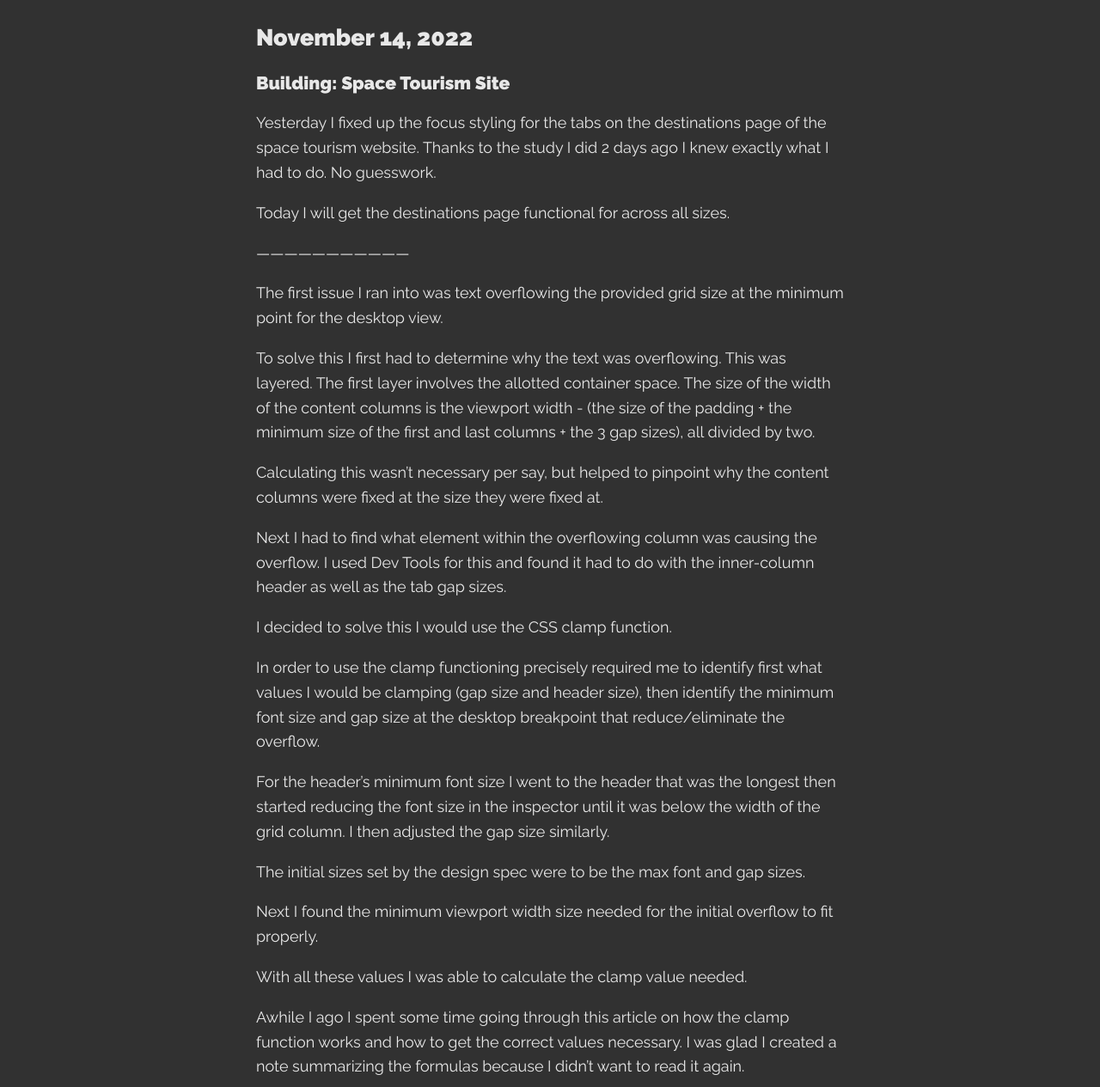
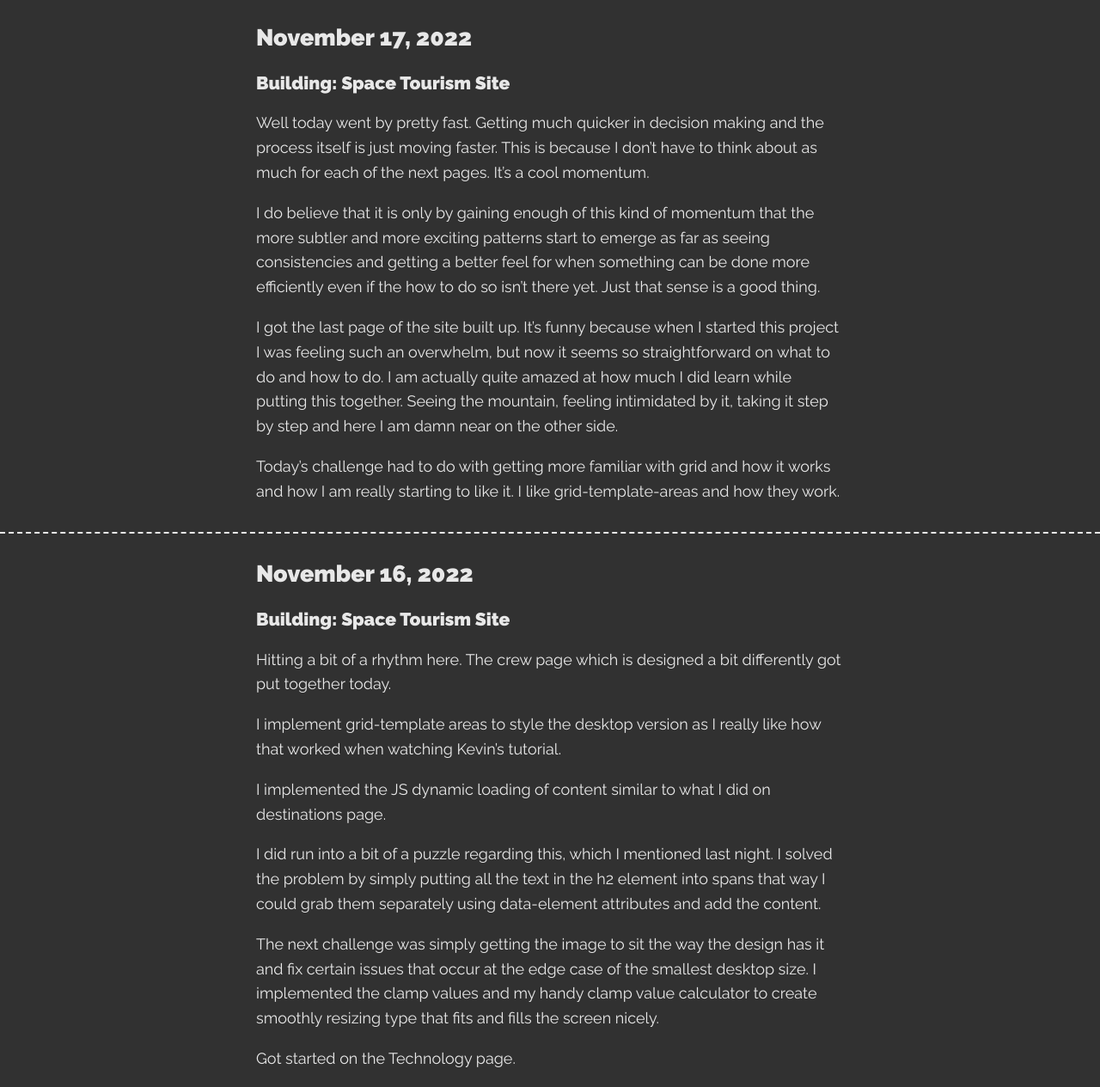
Before and after one commit to chrissoncrant/chris-the-dev, a plain HTML site: page coding-journal/index.html in a window 1280 px wide. Shown: the part 75-1340 px from the top of the page at 86% size. Drawn offline with Linux system fonts and the light colour scheme.

Commit message:
added entry for November 17, 2022

```diff
--- a/coding-journal/index.html
+++ b/coding-journal/index.html
@@ -27,6 +27,51 @@
                 <h2 class="date"></h2>
             </div>
         </section> -->
+
+        <section class="entry">
+            <div class="inner-column">
+                <h2 class="date">November 17, 2022</h2>
+                <h3>Building: Space Tourism Site</h3>
+
+                <p>Well today went by pretty fast. Getting much quicker in decision making and the process itself is just moving faster. This is because I don’t have to think about as much for each of the next pages. It’s a cool momentum.</p>
+
+                <p>I do believe that it is only by gaining enough of this kind of momentum that the more subtler and more exciting patterns start to emerge as far as seeing consistencies and getting a better feel for when something can be done more efficiently even if the how to do so isn’t there yet. Just that sense is a good thing.</p>
+
+                <p>I got the last page of the site built up. It’s funny because when I started this project I was feeling such an overwhelm, but now it seems so straightforward on what to do and how to do. I am actually quite amazed at how much I did learn while putting this together. Seeing the mountain, feeling intimidated by it, taking it step by step and here I am damn near on the other side. </p>
+
+                <p>Today’s challenge had to do with getting more familiar with grid and how it works and how I am really starting to like it. I like grid-template-areas and how they work.</p>
+            </div>
+        </section>
+
+        <section class="entry">
+            <div class="inner-column">
+                <h2 class="date">November 16, 2022</h2>
+                <h3>Building: Space Tourism Site</h3>
+                <p>Hitting a bit of a rhythm here. The crew page which is designed a bit differently got put together today.</p>
+
+                <p>I implement grid-template areas to style the desktop version as I really like how that worked when watching Kevin’s tutorial.</p>
+
+                <p>I implemented the JS dynamic loading of content similar to what I did on destinations page. </p>
+
+                <p>I did run into a bit of a puzzle regarding this, which I mentioned last night. I solved the problem by simply putting all the text in the h2 element into spans that way I could grab them separately using data-element attributes and add the content.</p>
+
+                <p>The next challenge was simply getting the image to sit the way the design has it and fix certain issues that occur at the edge case of the smallest desktop size. I implemented the clamp values and my handy clamp value calculator to create smoothly resizing type that fits and fills the screen nicely. </p>
+
+                <p>Got started on the Technology page.</p>
+            </div>
+        </section>
+
+        <section class="entry">
+            <div class="inner-column">
+                <h2 class="date">November 15, 2022</h2>
+                <h3>Building: Space Tourism Site</h3>
+                <p>I rebuilt the destinations page following Kevin’s tutorial. It went well. I am keeping the one I built, but I like how he implemented the grid template area property and will be doing that for the crew page.</p>
+
+                <p>I made a good start on the crew mobile page. Started programming the dynamic filling script for the content. This was a little more challenging because there is a nested span in a header. </p>
+
+                <p>The problem with this is setting the textContent to an element replaces everything within it. Also I do not want to use innerHTML if I don’t have to. What I found was the ability to create a textNode as well as an element and so with this I think I can make it work.</p>
+            </div>
+        </section>
 
         <section class="entry">
             <div class="inner-column">
```
